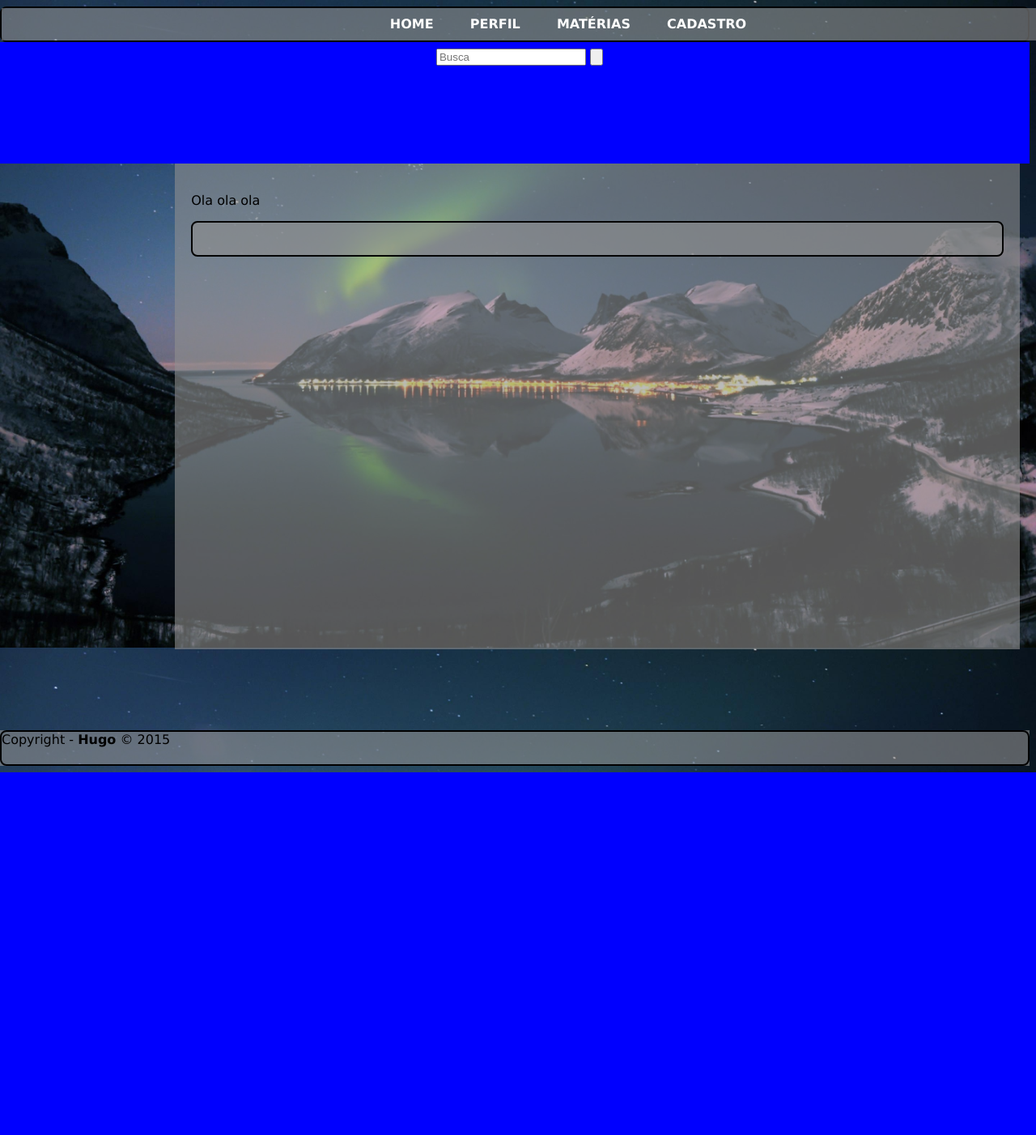
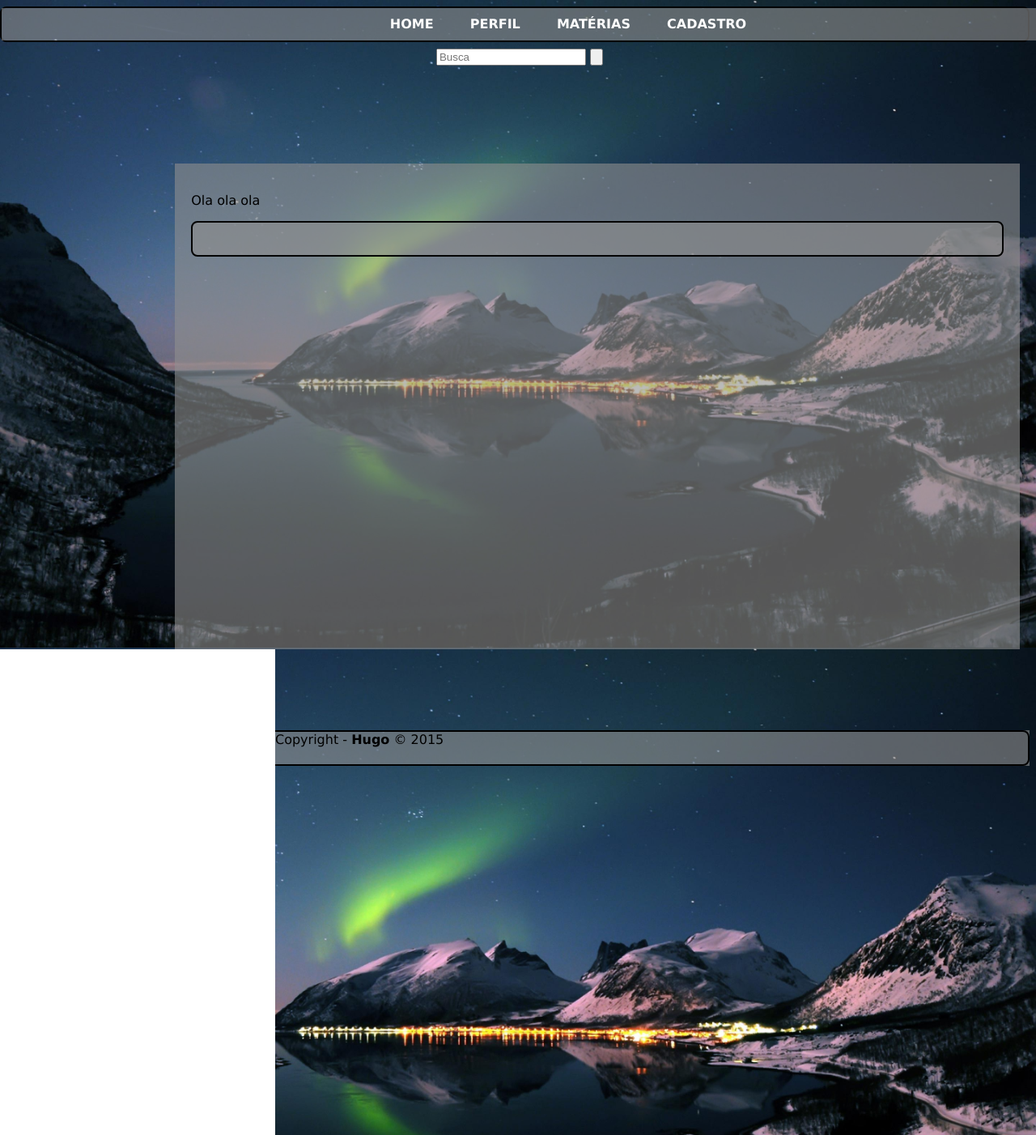
Before and after one commit to paulojeam96/FinalProject, a PHP site: page / in a window 1280 px wide. Shown: the whole page at 81% size. Before the commit the page ends 954 px from the top, so only its background shows below. Run offline with PHP 8.4, Linux system fonts and the light colour scheme.

Commit message:
testando -- bug--html/css

```diff
--- a/css.css
+++ b/css.css
@@ -92,10 +92,11 @@ section{
 
 #body{
     margin-left:17%;
+    background-color:rgba(144, 144, 144, 0.6);
 
 }
 header{
-	background-color:blue;
+
 	width:100%;
 	height:150px;
 }
@@ -109,6 +110,12 @@ section{
         margin-left:0%
 }
 
+#under{
+    width: 300px;
+    heigth:300px;
+    background-color:white;
+}
+
 footer{
 
     background-color:rgba(144, 144, 144, 0.6);
--- a/index.php
+++ b/index.php
@@ -31,6 +31,9 @@
 
         </section>
 
+        <section id="under">
+        </section>
+
         <footer>
             <div id="copy">Copyright - <strong>Hugo</strong> &copy; 2015</div>
         </footer>
```
